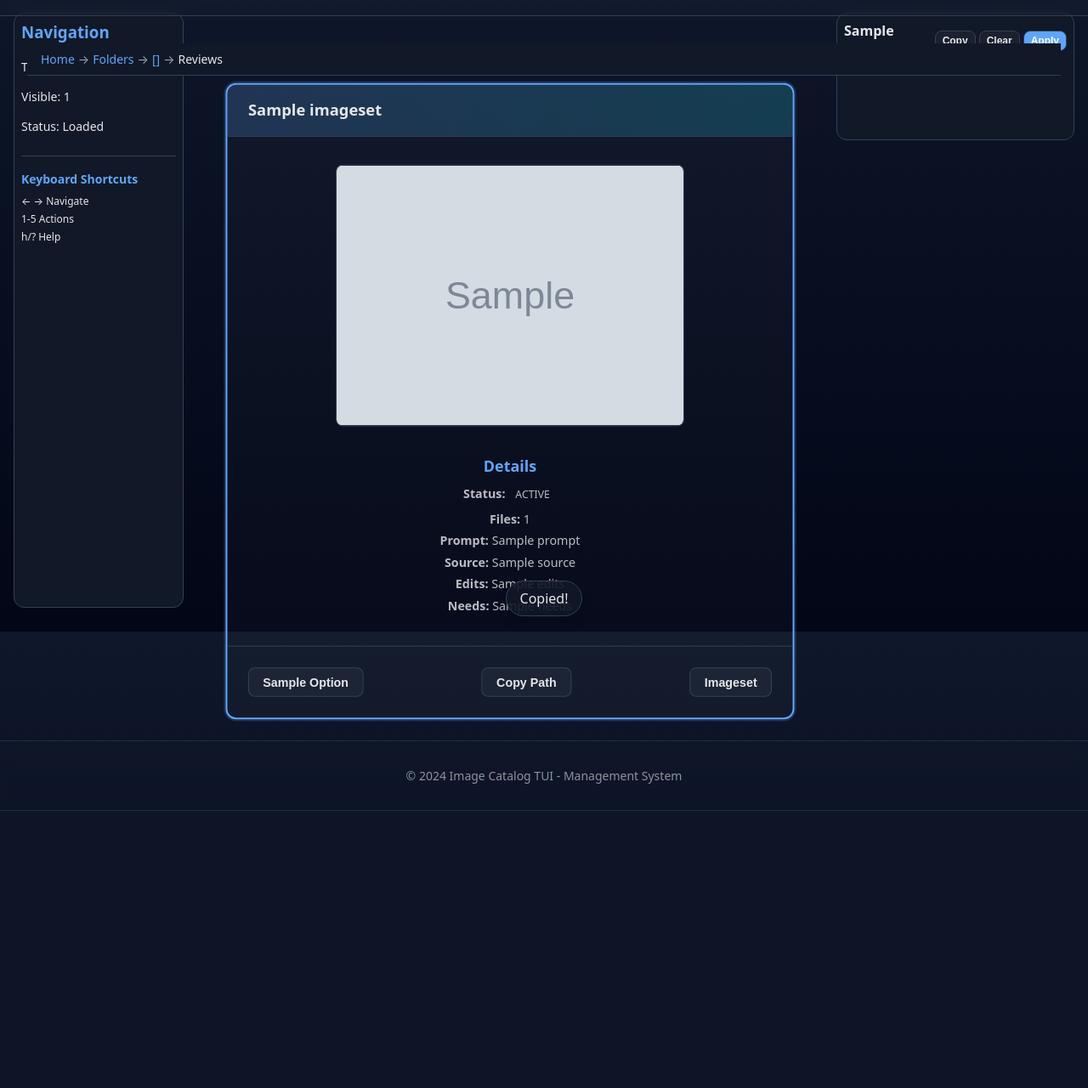
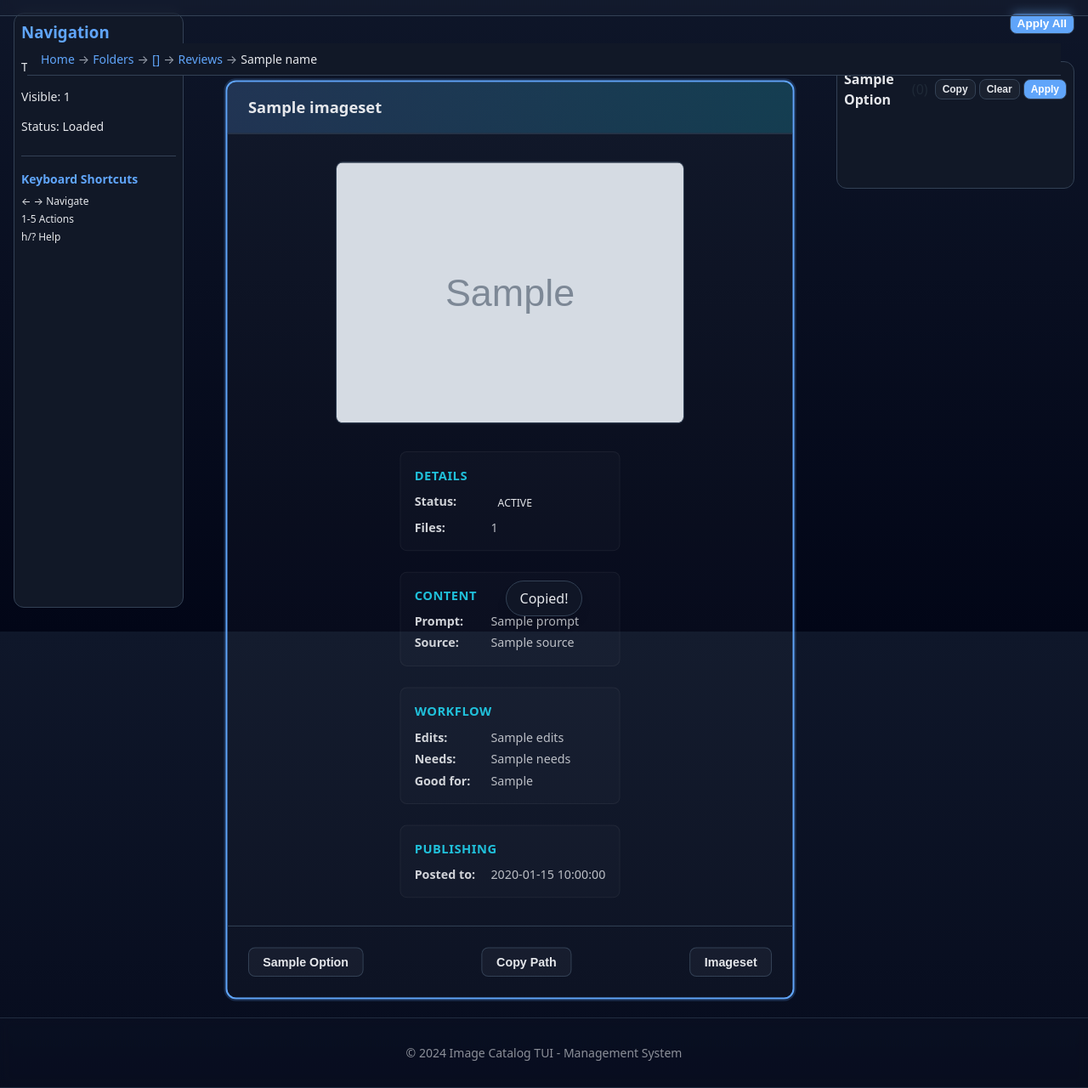
Before and after one commit to fikebr/img_catalog_tui, a Python web app: template img_catalog_tui/flask/templates/reviews.html in a window 1280 px wide. Shown: the part 57-1337 px from the top of the page at 85% size. Before the commit the page ends 1011 px from the top, so only its background shows below. Run offline with Jinja, Linux system fonts and the light colour scheme; the template is opened without the code that fills it: most values are stand-ins (such as "Sample title", 1, 10 or a date in 2020); grey boxes marked "Sample" are stand-in pictures.

Commit message:
added imageset breadcrumb bar. made some UI changes to imageset.html

```diff
--- a/img_catalog_tui/core/imageset.py
+++ b/img_catalog_tui/core/imageset.py
@@ -339,6 +339,7 @@
             "edits": self.edits,
             "needs": self.needs,
             "posted_to": self.posted_to,
+            "good_for": self.good_for,
             "prompt": self.prompt,
             "source": self.toml.get(key="source"),
             "files": self.files,
--- a/img_catalog_tui/db/folders.toml
+++ b/img_catalog_tui/db/folders.toml
@@ -7,3 +7,4 @@
 "2024-04-17 - island in space" = "E:\\fooocus\\images\\new\\2024-04-17 - island in space"
 2024-04-18 = "E:\\fooocus\\images\\new\\2024-04-18"
 2024-08-05 = "E:\\fooocus\\images\\new\\2024-08-05"
+2025-10-06 = "E:\\fooocus\\images\\new\\2025-10-06"
--- a/img_catalog_tui/flask/static/css/main.css
+++ b/img_catalog_tui/flask/static/css/main.css
@@ -378,10 +378,11 @@
 
 .card-meta {
     margin-top: var(--space-md);
+    text-align: left; /* ensure left alignment inside centered parent */
 }
 
 .card-meta h3 {
-    margin: 0 0 var(--space-sm) 0;
+    margin: 0 0 var(--space-md) 0;
     color: var(--accent);
     font-size: 1.1rem;
 }
@@ -390,6 +391,59 @@
     margin: var(--space-xs) 0;
     font-size: 0.875rem;
     opacity: 0.8;
+}
+
+/* Meta section organization */
+.meta-section {
+    margin-bottom: var(--space-lg);
+    padding: var(--space-md);
+    background: rgba(255, 255, 255, 0.02);
+    border: 1px solid rgba(255, 255, 255, 0.05);
+    border-radius: var(--radius-lg);
+}
+
+.meta-section:last-child {
+    margin-bottom: 0;
+}
+
+.meta-section-title {
+    margin: 0 0 var(--space-sm) 0;
+    color: var(--accent-2);
+    font-size: 0.9rem;
+    font-weight: 600;
+    text-transform: uppercase;
+    letter-spacing: 0.5px;
+    opacity: 0.9;
+    text-align: left;
+}
+
+.meta-row {
+    display: flex;
+    align-items: flex-start;
+    gap: var(--space-sm);
+    margin-bottom: var(--space-xs);
+    font-size: 0.875rem;
+}
+
+.meta-row:last-child {
+    margin-bottom: 0;
+}
+
+.meta-label {
+    font-weight: 600;
+    color: var(--text);
+    min-width: 80px;
+    flex-shrink: 0;
+    opacity: 0.9;
+    text-align: left;
+}
+
+.meta-value {
+    color: var(--text);
+    opacity: 0.8;
+    word-break: break-word;
+    flex: 1;
+    text-align: left;
 }
 
 /* Grid Layouts */
--- a/img_catalog_tui/flask/templates/reviews.html
+++ b/img_catalog_tui/flask/templates/reviews.html
@@ -19,7 +19,9 @@
         <span class="breadcrumb-separator">→</span>
         <a href="/folder/{{ foldername }}">{{ foldername }}</a>
         <span class="breadcrumb-separator">→</span>
-        <span class="breadcrumb-current">Reviews</span>
+        <a href="/review/{{ foldername }}/list">Reviews</a>
+        <span class="breadcrumb-separator">→</span>
+        <span class="breadcrumb-current">{{ name }}</span>
     </div>
 </nav>
 
@@ -83,20 +85,73 @@
               {% endif %}
 
               <div class="card-meta">
-                <h3>Details</h3>
-                <p><strong>Status:</strong> <span class="status {{ imageset_data.status or 'new' }}">{{ imageset_data.status or 'new' }}</span></p>
-                <p><strong>Files:</strong> {{ (imageset_data.files | length) if imageset_data.files else 0 }}</p>
-                {% if imageset_data.prompt %}
-                <p><strong>Prompt:</strong> {{ imageset_data.prompt }}</p>
+
+                <!-- Status & Files Section -->
+                <div class="meta-section">
+                  <h4 class="meta-section-title">Details</h4>
+                  <div class="meta-row">
+                    <span class="meta-label">Status:</span>
+                    <span class="status {{ imageset_data.status or 'new' }}">{{ imageset_data.status or 'new' }}</span>
+                  </div>
+                  <div class="meta-row">
+                    <span class="meta-label">Files:</span>
+                    <span class="meta-value">{{ (imageset_data.files | length) if imageset_data.files else 0 }}</span>
+                  </div>
+                </div>
+
+                <!-- Content Information -->
+                {% if imageset_data.prompt or imageset_data.source %}
+                <div class="meta-section">
+                  <h4 class="meta-section-title">Content</h4>
+                  {% if imageset_data.prompt %}
+                  <div class="meta-row">
+                    <span class="meta-label">Prompt:</span>
+                    <span class="meta-value">{{ imageset_data.prompt }}</span>
+                  </div>
+                  {% endif %}
+                  {% if imageset_data.source %}
+                  <div class="meta-row">
+                    <span class="meta-label">Source:</span>
+                    <span class="meta-value">{{ imageset_data.source }}</span>
+                  </div>
+                  {% endif %}
+                </div>
                 {% endif %}
-                {% if imageset_data.source %}
-                <p><strong>Source:</strong> {{ imageset_data.source }}</p>
+
+                <!-- Workflow Information -->
+                {% if imageset_data.edits or imageset_data.needs or imageset_data.good_for %}
+                <div class="meta-section">
+                  <h4 class="meta-section-title">Workflow</h4>
+                  {% if imageset_data.edits %}
+                  <div class="meta-row">
+                    <span class="meta-label">Edits:</span>
+                    <span class="meta-value">{{ imageset_data.edits }}</span>
+                  </div>
+                  {% endif %}
+                  {% if imageset_data.needs %}
+                  <div class="meta-row">
+                    <span class="meta-label">Needs:</span>
+                    <span class="meta-value">{{ imageset_data.needs }}</span>
+                  </div>
+                  {% endif %}
+                  {% if imageset_data.good_for %}
+                  <div class="meta-row">
+                    <span class="meta-label">Good for:</span>
+                    <span class="meta-value">{{ imageset_data.good_for }}</span>
+                  </div>
+                  {% endif %}
+                </div>
                 {% endif %}
-                {% if imageset_data.edits %}
-                <p><strong>Edits:</strong> {{ imageset_data.edits }}</p>
-                {% endif %}
-                {% if imageset_data.needs %}
-                <p><strong>Needs:</strong> {{ imageset_data.needs }}</p>
+
+                <!-- Publishing Information -->
+                {% if imageset_data.posted_to %}
+                <div class="meta-section">
+                  <h4 class="meta-section-title">Publishing</h4>
+                  <div class="meta-row">
+                    <span class="meta-label">Posted to:</span>
+                    <span class="meta-value">{{ imageset_data.posted_to }}</span>
+                  </div>
+                </div>
                 {% endif %}
               </div>
             </div>
@@ -121,18 +176,22 @@
 </section>
 
 <!-- Dynamic Carts based on options -->
-<div class="carts">
+<div class="carts" style="display:grid; grid-template-columns: repeat(auto-fill, minmax(260px, 1fr)); gap: var(--space-md); align-items:start;">
+    <div style="display:flex; justify-content:flex-end; margin-bottom: var(--space-md);">
+        <button id="applyAllBtn" class="btn" style="padding: var(--space-xs) var(--space-sm); font-size: 0.85rem; background: var(--accent); color: white;">Apply All</button>
+    </div>
     {% for option in options %}
     <aside class="cart" id="{{ option }}Cart">
         <div class="cart-header">
             <strong>{{ option.title() }}</strong>
+            <span id="{{ option }}Count" style="color: var(--muted); font-weight: normal;">(0)</span>
             <div style="display: flex; gap: var(--space-xs);">
                 <button id="copy{{ option.title() }}Btn" class="btn" style="padding: var(--space-xs) var(--space-sm); font-size: 0.75rem;">Copy</button>
                 <button id="clear{{ option.title() }}Btn" class="btn" style="padding: var(--space-xs) var(--space-sm); font-size: 0.75rem;">Clear</button>
                 <button id="apply{{ option.title() }}Btn" class="btn" style="padding: var(--space-xs) var(--space-sm); font-size: 0.75rem; background: var(--accent); color: white;">Apply</button>
             </div>
         </div>
-        <div class="cart-items" id="{{ option }}Items"></div>
+        <div class="cart-items" id="{{ option }}Items" style="max-height: 260px; overflow: auto;"></div>
     </aside>
     {% endfor %}
 </div>
@@ -153,9 +212,9 @@
     const loadingStatusEl = $('#loadingStatus');
 
     // Initialize state object with dynamic options
-    const reviewOptions = {{ options | tojson }};
+    const reviewOptions = JSON.parse('{{ options | tojson | safe }}');
     const reviewType = '{{ review_type }}';
-    const reviewAppend = {{ review_obj.append | tojson }};
+    const reviewAppend = JSON.parse('{{ review_obj.append | tojson | safe }}');
     const state = {};
     reviewOptions.forEach(option => {
         state[option] = [];
@@ -184,6 +243,7 @@
       const item=buildCartItem(name,title);
       $("#"+cart+"Items").appendChild(item);
       updateCounts();
+      updateCartCount(cart);
     }
 
     function copyList(cart){
@@ -196,6 +256,7 @@
       state[cart].forEach(name=>{const orig=cardsEl.querySelector(`.review-card[data-imagesetname="${CSS.escape(name)}"]`);if(orig)orig.hidden=false;});
       state[cart]=[];$('#'+cart+'Items').innerHTML='';
       updateCounts();
+      updateCartCount(cart);
     }
 
     async function applyCart(cart) {
@@ -242,6 +303,7 @@
           state[cart] = [];
           $('#' + cart + 'Items').innerHTML = '';
           updateCounts();
+          updateCartCount(cart);
 
           const successMsg = result.failed_count > 0
             ? `Applied ${result.successful_count}/${result.total_imagesets} (${result.failed_count} failed)`
@@ -263,6 +325,13 @@
       $('#totalCount').textContent = total;
       $('#visibleCount').textContent = visible;
       updateVisibleImagesets();
+    }
+
+    function updateCartCount(cart){
+      const countSpan = $('#'+cart+'Count');
+      if(countSpan){
+        countSpan.textContent = '(' + (state[cart]?.length || 0) + ')';
+      }
     }
 
     function updateVisibleImagesets() {
@@ -383,7 +452,23 @@
         if (copyBtn) copyBtn.onclick = () => copyList(option);
         if (clearBtn) clearBtn.onclick = () => clearCart(option);
         if (applyBtn) applyBtn.onclick = () => applyCart(option);
+        updateCartCount(option);
     });
+
+    // Apply all carts sequentially
+    async function applyAllCarts() {
+      for (const option of reviewOptions) {
+        if (state[option] && state[option].length > 0) {
+          await applyCart(option);
+        }
+      }
+      showToast('All carts applied');
+    }
+
+    const applyAllBtn = $('#applyAllBtn');
+    if (applyAllBtn) {
+      applyAllBtn.onclick = () => applyAllCarts();
+    }
 
     // Keyboard event handler
     console.log('Attaching keyboard event listener...');
--- a/img_catalog_tui/flask/views_html.py
+++ b/img_catalog_tui/flask/views_html.py
@@ -59,6 +59,7 @@
             return render_template('reviews.html',
                                  title=title,
                                  foldername=foldername,
+                                 name=review_name,
                                  review_type=review_name,
                                  options=[],
                                  imagesets={},
@@ -73,6 +74,7 @@
         return render_template('reviews.html',
                              title=title,
                              foldername=foldername,
+                             name=review_name,
                              review_type=review_obj.review_type,
                              options=review_obj.options,
                              review_obj=review_obj,
```
Also changed, not shown: config/config.toml (+10 -7 lines), img_catalog_tui/flask/templates/imageset.html (+15 -3 lines).
